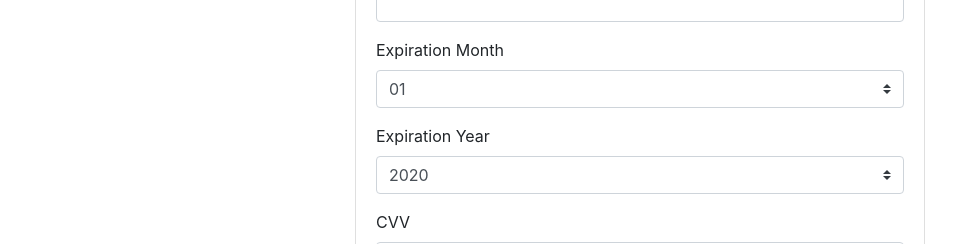
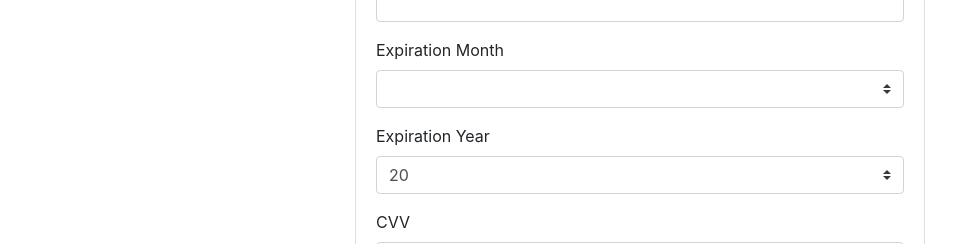
Before and after one commit to youmts/credit-card-form, a Vue app: page / in a window 1280 px wide. Shown: the part 443-687 px from the top of the page, without its empty margins (0-969 px from the left). Built offline with nearby package versions, Linux system fonts and the light colour scheme.

Commit message:
refactor

```diff
--- a/src/components/CardForm.vue
+++ b/src/components/CardForm.vue
@@ -47,7 +47,7 @@
 
 <script lang="ts">
 import Vue, { PropType } from "vue";
-import { addYears } from "date-fns";
+import { availableMonths, availableYears } from "../lib/date";
 // NOTE: 本当は import validator としたいが、下の不具合があるようなので
 // SEE: https://github.com/braintree/card-validator/issues/82
 import { number as validateNumber } from "card-validator";
@@ -75,18 +75,10 @@ export default Vue.extend({
     }
   },
   data(): State {
-    function padZeroMonth(number: number): string {
-      return ("00" + number).slice(-2);
-    }
-
     return {
       cardFormData: { ...this.value },
-      months: [...Array(12)].map((_, i) => padZeroMonth(i + 1)),
-      years: [...Array(8)].map((_, i) =>
-        addYears(new Date(), i)
-          .getFullYear()
-          .toString()
-      )
+      months: availableYears,
+      years: availableYears
     };
   },
   methods: {
--- a/src/containers/Project.vue
+++ b/src/containers/Project.vue
@@ -11,6 +11,7 @@
 import CardForm, { CardFormData } from "../components/CardForm.vue";
 import CardShow from "../components/CardShow.vue";
 import Vue from "vue";
+import { availableMonths, availableYears } from "../lib/date";
 
 type State = {
   cardFormData: CardFormData;
@@ -26,8 +27,8 @@ export default Vue.extend({
       cardFormData: {
         cardNumber: "",
         cardName: "",
-        expirationMonth: "01",
-        expirationYear: "2020",
+        expirationMonth: availableMonths[0],
+        expirationYear: availableYears[0],
         cvv: "",
         niceType: ""
       }
--- /dev/null
+++ b/src/lib/date.ts
@@ -0,0 +1,11 @@
+import { addYears } from "date-fns";
+
+function padZeroMonth(number: number): string {
+  return ("00" + number).slice(-2);
+}
+
+export const availableMonths = [...Array(12)].map((_, i) => padZeroMonth(i + 1));
+export const availableYears = [...Array(8)].map((_, i) => addYears(new Date(), i)
+      .getFullYear()
+      .toString()
+      .slice(-2));
```
